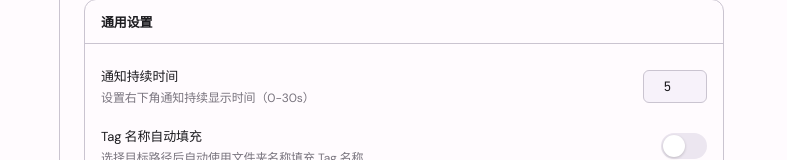
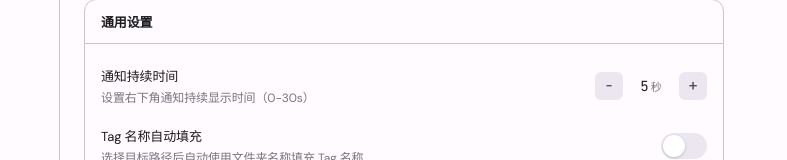
Before and after one commit to Syrnaxei/WEFileGatherer, a React (Vite) app in the folder web/: page / in a window 1280 px wide. Both pictures are taken after a click on the button "设置". Shown: the part 321-481 px from the top of the page, without its empty margins (0-787 px from the left). Built offline with nearby package versions, Linux system fonts and the light colour scheme; no server answers.

Commit message:
inputNumber组件调整

```diff
--- /dev/null
+++ b/web/src/components/InputNumber.tsx
@@ -0,0 +1,174 @@
+import { useCallback } from 'react';
+
+export interface InputNumberProps {
+  value: number;
+  onChange: (value: number) => void;
+  min?: number;
+  max?: number;
+  step?: number;
+  unit?: string;
+  disabled?: boolean;
+}
+
+export default function InputNumber({
+  value,
+  onChange,
+  min,
+  max,
+  step = 1,
+  unit,
+  disabled = false,
+}: InputNumberProps) {
+  const canDecrement = min === undefined || value > min;
+  const canIncrement = max === undefined || value < max;
+
+  const handleDecrement = useCallback(() => {
+    if (!canDecrement || disabled) return;
+    const next = value - step;
+    const clamped = min !== undefined ? Math.max(min, next) : next;
+    onChange(clamped);
+  }, [value, step, min, canDecrement, disabled, onChange]);
+
+  const handleIncrement = useCallback(() => {
+    if (!canIncrement || disabled) return;
+    const next = value + step;
+    const clamped = max !== undefined ? Math.min(max, next) : next;
+    onChange(clamped);
+  }, [value, step, max, canIncrement, disabled, onChange]);
+
+  const btnBase: React.CSSProperties = {
+    width: '28px',
+    height: '28px',
+    display: 'flex',
+    alignItems: 'center',
+    justifyContent: 'center',
+    border: 'none',
+    borderRadius: 'var(--radius-sm)',
+    background: 'var(--bg-surface-3)',
+    color: 'var(--text-secondary)',
+    fontSize: '16px',
+    fontWeight: 500,
+    cursor: 'pointer',
+    padding: 0,
+    lineHeight: 1,
+    fontFamily: 'var(--font-mono)',
+    transition: 'all var(--duration-fast) var(--ease-out)',
+    flexShrink: 0,
+    userSelect: 'none',
+  };
+
+  const btnDisabledStyle: React.CSSProperties = disabled ? {
+    opacity: 0.35,
+    cursor: 'not-allowed',
+  } : {};
+
+  return (
+    <div
+      style={{
+        display: 'inline-flex',
+        alignItems: 'center',
+        gap: '4px',
+        userSelect: 'none',
+      }}
+      role="group"
+      aria-label={unit ? `数值调节器，单位${unit}` : '数值调节器'}
+    >
+      <button
+        type="button"
+        style={{
+          ...btnBase,
+          ...btnDisabledStyle,
+          ...(!canDecrement ? { opacity: 0.35, cursor: 'not-allowed' } : {}),
+        }}
+        disabled={!canDecrement || disabled}
+        onClick={handleDecrement}
+        onMouseEnter={(e) => {
+          if (canDecrement && !disabled) {
+            e.currentTarget.style.background = 'var(--accent-muted)';
+            e.currentTarget.style.color = 'var(--accent)';
+          }
+        }}
+        onMouseLeave={(e) => {
+          e.currentTarget.style.background = 'var(--bg-surface-3)';
+          e.currentTarget.style.color = 'var(--text-secondary)';
+        }}
+        onMouseDown={(e) => {
+          if (canDecrement && !disabled) {
+            e.currentTarget.style.transform = 'scale(0.92)';
+          }
+        }}
+        onMouseUp={(e) => {
+          e.currentTarget.style.transform = 'scale(1)';
+        }}
+        aria-label="减少"
+      >
+        &minus;
+      </button>
+
+      <span
+        style={{
+          display: 'inline-flex',
+          alignItems: 'baseline',
+          justifyContent: 'center',
+          gap: '2px',
+          minWidth: unit ? '48px' : '32px',
+          padding: '0 4px',
+          fontSize: '14px',
+          lineHeight: '28px',
+          color: 'var(--text-primary)',
+          fontFamily: 'var(--font-mono)',
+          fontWeight: 500,
+          letterSpacing: '-0.01em',
+        }}
+        aria-live="polite"
+      >
+        {value}
+        {unit && (
+          <span
+            style={{
+              fontSize: '11px',
+              fontWeight: 400,
+              color: 'var(--text-muted)',
+              fontFamily: 'var(--font-ui)',
+              letterSpacing: '0',
+            }}
+          >
+            {unit}
+          </span>
+        )}
+      </span>
+
+      <button
+        type="button"
+        style={{
+          ...btnBase,
+          ...btnDisabledStyle,
+          ...(!canIncrement ? { opacity: 0.35, cursor: 'not-allowed' } : {}),
+        }}
+        disabled={!canIncrement || disabled}
+        onClick={handleIncrement}
+        onMouseEnter={(e) => {
+          if (canIncrement && !disabled) {
+            e.currentTarget.style.background = 'var(--accent-muted)';
+            e.currentTarget.style.color = 'var(--accent)';
+          }
+        }}
+        onMouseLeave={(e) => {
+          e.currentTarget.style.background = 'var(--bg-surface-3)';
+          e.currentTarget.style.color = 'var(--text-secondary)';
+        }}
+        onMouseDown={(e) => {
+          if (canIncrement && !disabled) {
+            e.currentTarget.style.transform = 'scale(0.92)';
+          }
+        }}
+        onMouseUp={(e) => {
+          e.currentTarget.style.transform = 'scale(1)';
+        }}
+        aria-label="增加"
+      >
+        +
+      </button>
+    </div>
+  );
+}
--- a/web/src/components/SettingsPage.tsx
+++ b/web/src/components/SettingsPage.tsx
@@ -1,6 +1,7 @@
 import { useState, useEffect } from 'react';
 import { useTheme } from '../contexts/ThemeContext';
 import SelectDropdown from './SelectDropdown';
+import InputNumber from './InputNumber';
 import { setToastDuration } from './Toast';
 import { type ViewMode } from './FileList';
 
@@ -454,17 +455,12 @@ export default function SettingsPage({
 
           <SettingCard title='通用设置'>
             <SettingRow label='通知持续时间' description='设置右下角通知持续显示时间（0-30s）'>
-              <input
-                type="number"
+              <InputNumber
+                value={toastDuration}
+                onChange={saveToastDuration}
                 min={0}
                 max={30}
-                value={toastDuration}
-                onChange={(e) => {
-                  const v = parseInt(e.target.value, 10);
-                  if (!isNaN(v) && v >= 0 && v <= 30) saveToastDuration(v);
-                }}
-                className="input"
-                style={{ width: '64px', textAlign: 'center', fontFamily: 'var(--font-mono)' }}
+                unit="秒"
               />
             </SettingRow>
             <SettingRow label="Tag 名称自动填充" description="选择目标路径后自动使用文件夹名称填充 Tag 名称">
@@ -523,17 +519,11 @@ export default function SettingsPage({
                 </div>
               </div>
               <SettingRow label="搜刮深度" description="递归搜索子文件夹的层级深度（0-4）">
-                <input
-                  type="number"
+                <InputNumber
+                  value={scrapeDepth}
+                  onChange={saveScrapeDepth}
                   min={0}
                   max={4}
-                  value={scrapeDepth}
-                  onChange={(e) => {
-                    const v = parseInt(e.target.value, 10);
-                    if (!isNaN(v) && v >= 0 && v <= 4) saveScrapeDepth(v);
-                  }}
-                  className="input"
-                  style={{ width: '64px', textAlign: 'center', fontFamily: 'var(--font-mono)' }}
                 />
               </SettingRow>
             </div>
@@ -561,17 +551,11 @@ export default function SettingsPage({
                 animation: 'fade-in 200ms ease',
               }}>
                 <SettingRow label="并发数 (Concurrency)" description="同时处理的文件数量上限（1-5）">
-                  <input
-                    type="number"
+                  <InputNumber
+                    value={concurrency}
+                    onChange={saveConcurrency}
                     min={1}
                     max={5}
-                    value={concurrency}
-                    onChange={(e) => {
-                      const v = parseInt(e.target.value, 10);
-                      if (!isNaN(v) && v >= 1 && v <= 5) saveConcurrency(v);
-                    }}
-                    className="input"
-                    style={{ width: '64px', textAlign: 'center', fontFamily: 'var(--font-mono)' }}
                   />
                 </SettingRow>
               </div>
@@ -608,17 +592,12 @@ export default function SettingsPage({
               />
             </SettingRow>
             <SettingRow label="缩略图数量" description="每个视频文件生成的缩略图数量（1-5），数量越多预览越详细">
-              <input
-                type="number"
+              <InputNumber
+                value={thumbnailCount}
+                onChange={onThumbnailCountChange}
                 min={1}
                 max={5}
-                value={thumbnailCount}
-                onChange={(e) => {
-                  const v = parseInt(e.target.value, 10);
-                  if (!isNaN(v) && v >= 1 && v <= 5) onThumbnailCountChange(v);
-                }}
-                className="input"
-                style={{ width: '64px', textAlign: 'center', fontFamily: 'var(--font-mono)' }}
+                unit="张"
               />
             </SettingRow>
             <div style={{ display: 'flex', flexDirection: 'column', gap: '12px' }}>
```
Also changed, not shown: 19 other files (tests, documents, lock files or other folders).
